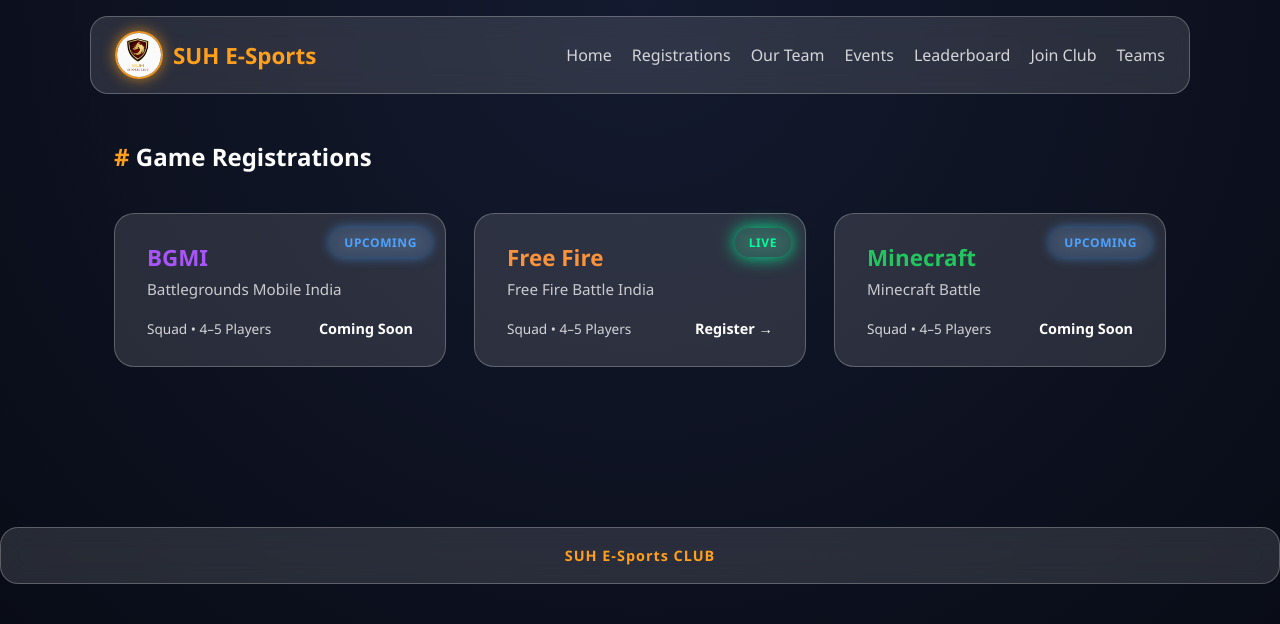
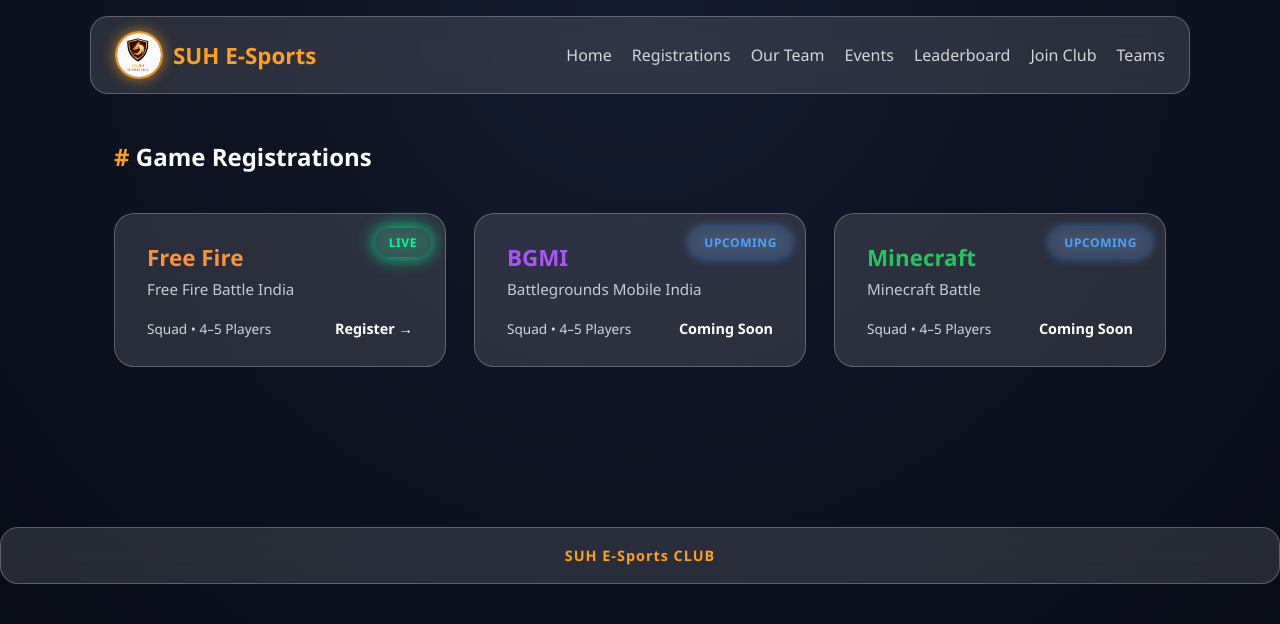
Before and after one commit to suhesports24-tech/suhesportsofficial, a React (Vite) app: page /registrations in a window 1280 px wide. Shown: the top 624 px of the page. Built offline with nearby package versions, Linux system fonts and the light colour scheme.

Commit message:
rearrange

```diff
--- a/src/pages/Registrations.jsx
+++ b/src/pages/Registrations.jsx
@@ -27,6 +27,13 @@ export default function Registrations() {
   });
 
   const games = [
+        {
+      name: "Free Fire",
+      sub: "Free Fire Battle India",
+      players: "Squad • 4–5 Players",
+      status: "LIVE",
+      theme: "freefire",
+    },
     {
       name: "BGMI",
       sub: "Battlegrounds Mobile India",
@@ -34,13 +41,7 @@ export default function Registrations() {
       status: "UPCOMING", // LIVE | UPCOMING | ENDED
       theme: "bgmi",
     },
-    {
-      name: "Free Fire",
-      sub: "Free Fire Battle India",
-      players: "Squad • 4–5 Players",
-      status: "LIVE",
-      theme: "freefire",
-    },
+
     {
       name: "Minecraft",
       sub: "Minecraft Battle",
```
